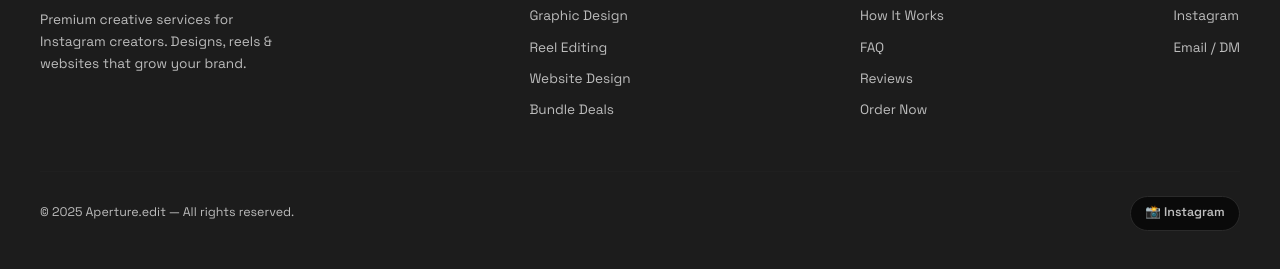
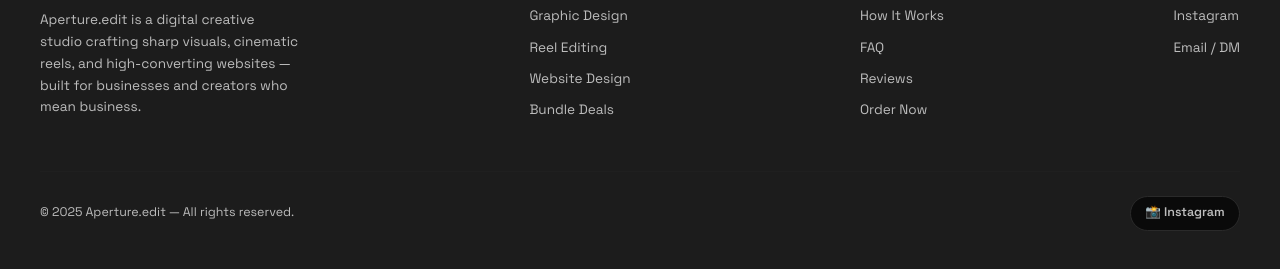
Before and after one commit to apertur-edits/Aperture-edit, a plain HTML site: page Index.html in a window 1280 px wide. Shown: the part 7172-7441 px from the top of the page. Drawn offline with nearby package versions, Linux system fonts and the light colour scheme; a web font is replaced by a local one.

Commit message:
Update footer description in Index.html

```diff
--- a/Index.html
+++ b/Index.html
@@ -687,7 +687,7 @@
   <div class="footer-top">
     <div class="footer-brand">
       <div class="footer-logo">Aperture<span>.edit</span></div>
-      <p>Premium creative services for Instagram creators. Designs, reels & websites that grow your brand.</p>
+       <p>Aperture.edit is a digital creative studio crafting sharp visuals, cinematic reels, and high-converting websites — built for businesses and creators who mean business.</p>
     </div>
     <div class="footer-col">
       <h5>Services</h5>
```
